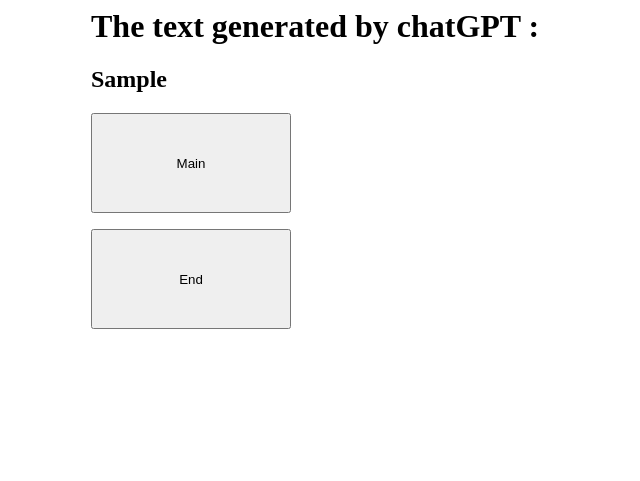
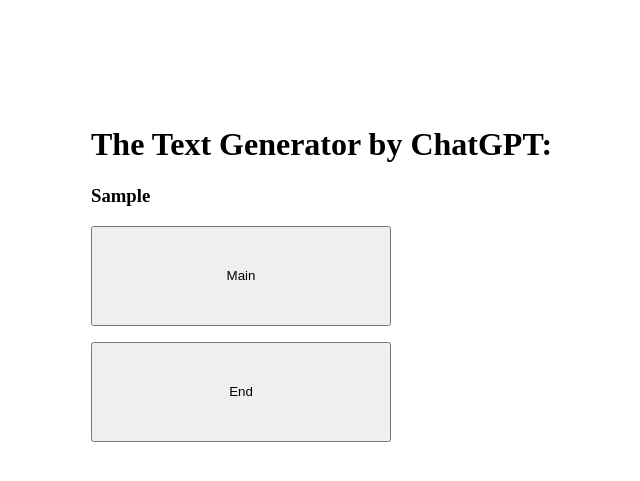
Before and after one commit to MAYIMENG/NTU-19, a Flask app: template templates/text_result.html in a window 1280 px wide. Shown: the top 481 px of the page, without its empty margins (233-873 px from the left). Run offline with Flask 3, Linux system fonts and the light colour scheme; the template is opened without the code that fills it: most values are stand-ins (such as "Sample title", 1, 10 or a date in 2020).

Commit message:
Update text_result.html

```diff
--- a/templates/text_result.html
+++ b/templates/text_result.html
@@ -1,17 +1,39 @@
 <style>
-    .container{width:100%;margin:auto}
-    @media (min-width:600px) {.container{width: 80%;}}
-    @media (min-width:768px) {.container{width: 60%;}}
-    @media (min-width:1024px) {.container{width: 50%;}}
+    .container {
+        width: 100%;
+        margin-top: 10%;
+        margin-left: auto;
+        margin-right: auto;
+        margin-bottom: auto;
+    }
+
+    @media (min-width:600px) {
+        .container {
+            width: 80%;
+        }
+    }
+
+    @media (min-width:768px) {
+        .container {
+            width: 60%;
+        }
+    }
+
+    @media (min-width:1024px) {
+        .container {
+            width: 50%;
+        }
+    }
 </style>
 
+
 <div class="container">
-<h1>The text generated by chatGPT : </h1>
-<p><h2>{{r}}</h2></p>
-<form action="/main" method="post">
-        <input type = "submit" value="Main" style="width:200px;height:100px;">
-</form>
-<form action="/end" method="post">
-    <input type = "submit" value="End" style="width:200px;height:100px;">
-</form>
+    <h1>The Text Generator by ChatGPT:</h1>
+    <h3>{{r}}</h3>
+    <form action="/main" method="post">
+        <input type="submit" value="Main" style="width:300px;height:100px;">
+    </form>
+    <form action="/end" method="post">
+        <input type="submit" value="End" style="width:300px;height:100px;">
+    </form>
 </div>
```
